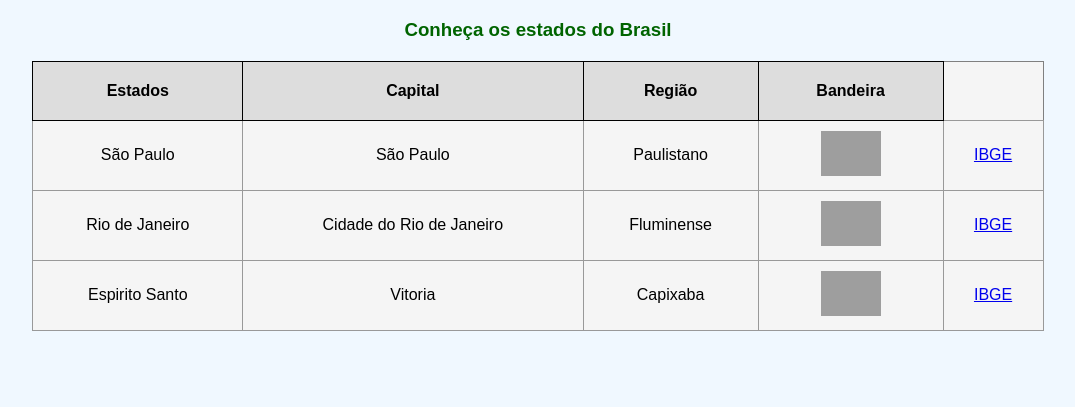
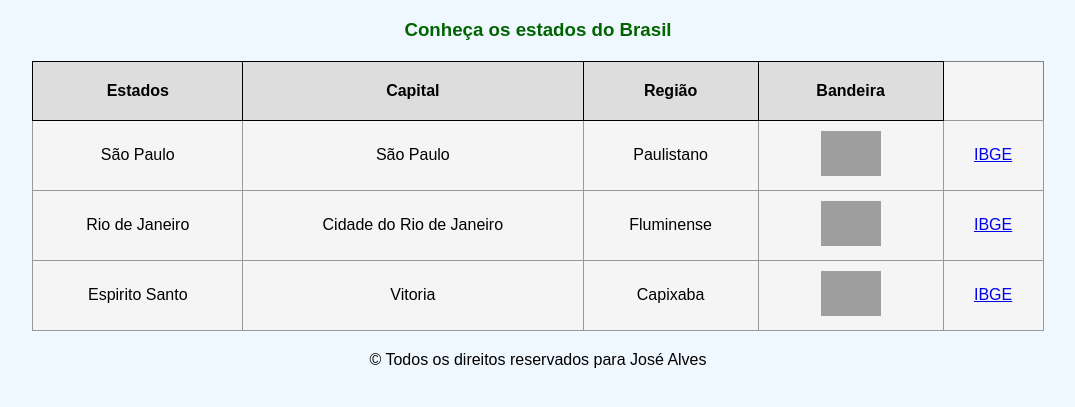
Before and after one commit to JosephAl02/jose-sudeste, a plain HTML site: page index.html in a window 1280 px wide. Shown: the part 61-468 px from the top of the page, without its empty margins (102-1177 px from the left). Drawn offline with Linux system fonts and the light colour scheme; grey boxes are pictures that could not be loaded.

Commit message:
Update index.html

```diff
--- a/index.html
+++ b/index.html
@@ -40,7 +40,9 @@
             <td><a href="https://www.ibge.gov.br/cidades-e-estados/es.html">IBGE</a></td>
            </tr>
     </table>
-
+    <center>
+          </footer>© Todos os direitos reservados para José Alves</footer></footer>
+</center>
 
 </body>
 </html>
```
